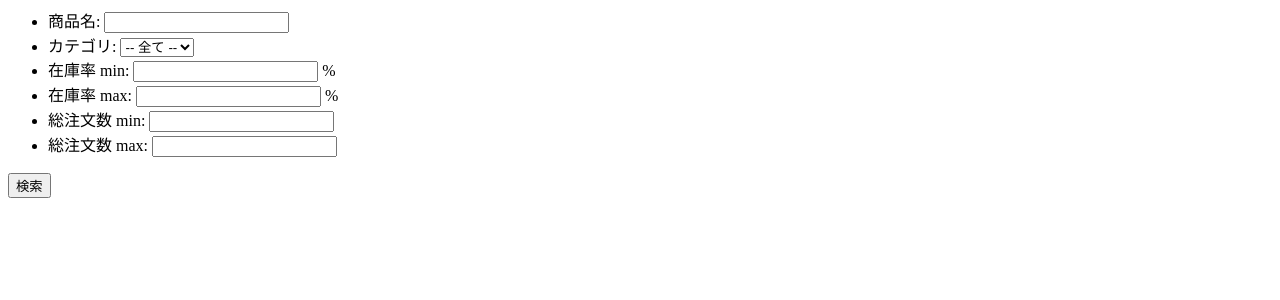
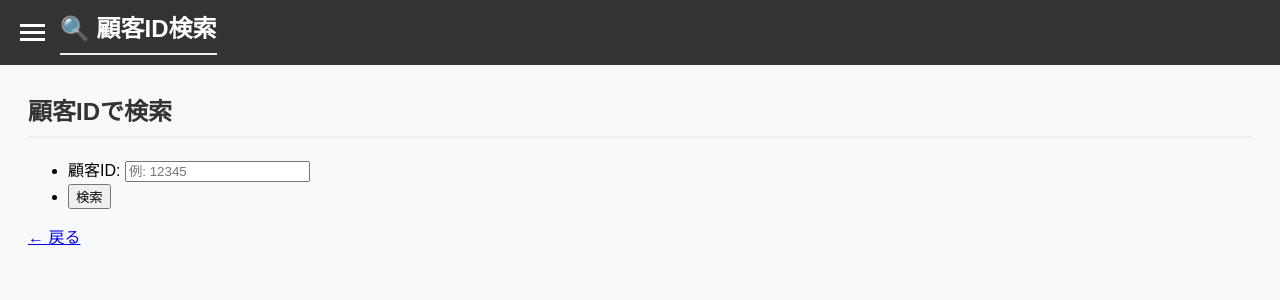
Before and after one commit to 31916/jikken3-kai, a Flask app: template templates/search.html in a window 1280 px wide. Shown: the top 300 px of the page. Run offline with Flask 3, Linux system fonts and the light colour scheme; the template is opened without the code that fills it, so the values that code supplies are empty.

Commit message:
平衡状態

```diff
--- a/templates/search.html
+++ b/templates/search.html
@@ -1,40 +1,57 @@
-<form method="get" action="/stock.html">
+<!DOCTYPE html>
+<html lang="ja">
+<head>
+  <meta charset="UTF-8">
+  <title>顧客ID検索</title>
+  <link rel="stylesheet" href="{{ url_for('static', filename='result.css') }}">
+  <link rel="stylesheet" href="{{ url_for('static', filename='humberger.css') }}">
+</head>
+<body>
+  <header>
+    <div id="menu-icon" class="menu-icon">
+      <div class="bar"></div>
+      <div class="bar"></div>
+      <div class="bar"></div>
+    </div>
+    <h1 style="margin: 0; font-size: 1.5em;">🔍 顧客ID検索</h1>
+  </header>
+
+  <nav id="sidebar" class="sidebar">
+    <ul>
+      <li><a href="/">経営戦略</a></li>
+      <li><a href="/search.html">顧客ID検索</a></li>
+      <li><a href="/stock.html">在庫リスト</a></li>
+    </ul>
+  </nav>
+
+  <h2>顧客IDで検索</h2>
+
+  <form id="searchForm">
     <ul>
       <li>
-      <label>商品名:
-        <input type="text" name="item" value="{{ search_params.item }}">
+        <label>顧客ID:
+          <input type="text" id="customer_id" placeholder="例: 12345">
         </label>
       </li>
       <li>
-      <label>カテゴリ:
-        <select name="itemcate">
-          <option value="">-- 全て --</option>
-          {% for cat in categories %}
-            <option value="{{ cat }}" {% if cat == search_params.itemcate %}selected{% endif %}>{{ cat }}</option>
-          {% endfor %}
-        </select>
-      </label>
-    </li>
-    <li>
-      <label>在庫率 min:
-        <input type="number" name="min_stock_ratio" value="{{ search_params.min_stock_ratio }}" step="0.1"> %
-      </label>
-    </li>
-    <li>
-      <label>在庫率 max:
-        <input type="number" name="max_stock_ratio" value="{{ search_params.max_stock_ratio }}" step="0.1"> %
-      </label>
-    </li>
-    <li>
-      <label>総注文数 min:
-        <input type="number" name="min_ordered" value="{{ search_params.min_ordered }}">
-      </label>
-    </li>
-    <li>
-      <label>総注文数 max:
-        <input type="number" name="max_ordered" value="{{ search_params.max_ordered }}">
-      </label>
+        <button type="submit">検索</button>
       </li>
     </ul>
-  <button type="submit">検索</button>
   </form>
+
+  <p><a href="/">← 戻る</a></p>
+
+  <script src="{{ url_for('static', filename='humberger.js') }}"></script>
+  <script>
+    document.getElementById('searchForm').addEventListener('submit', function(e){
+      e.preventDefault();
+      var id = document.getElementById('customer_id').value.trim();
+      if(id){
+        window.location.href = '/customer/' + id;
+      } else {
+        alert("顧客IDを入力してください。");
+      }
+    });
+  </script>
+</body>
+</html>
```
Also changed, not shown: templates/stock.html (+14 -92 lines). Lines whose indentation alone changed are shown as unchanged.
